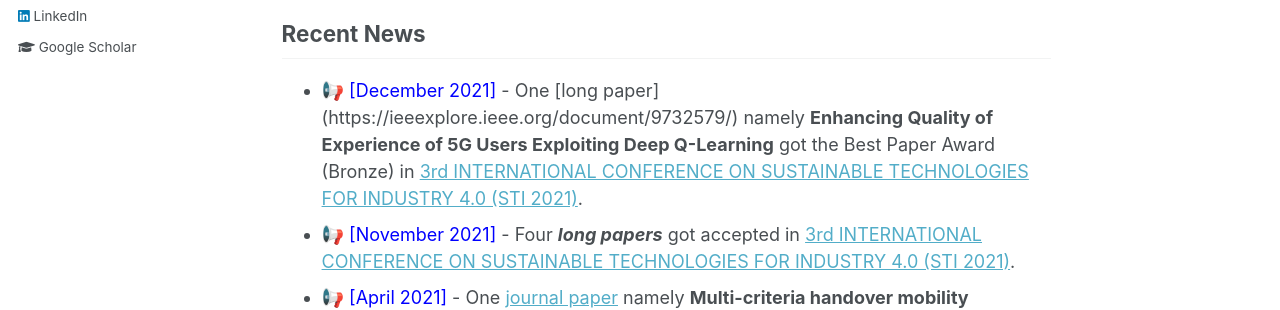
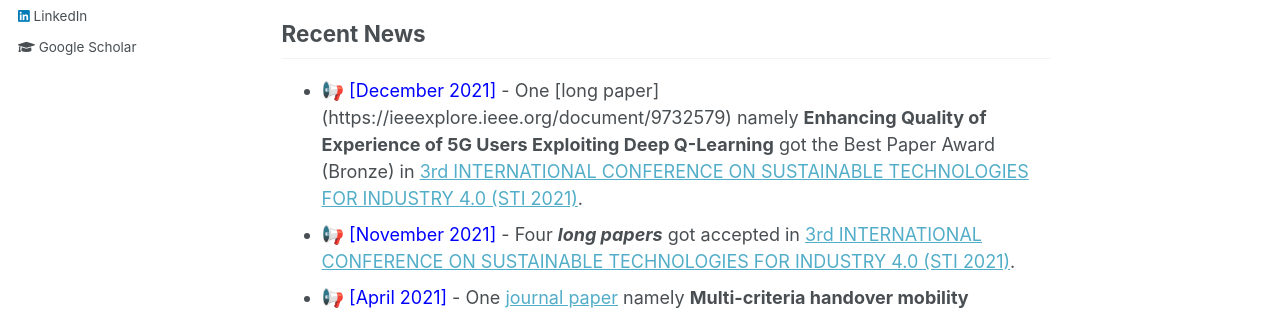
Before and after one commit to PalashRoy975/PalashRoy975.github.io, a Jekyll site: the page built from _pages/about.md, in a window 1280 px wide and 1178 px high. Shown: the part 474-784 px from the top of the window. Built offline with Jekyll 4.4.1, drawn with Linux system fonts in a browser that asks for light colours.

Commit message:
Update about.md

```diff
--- a/_pages/about.md
+++ b/_pages/about.md
@@ -22,7 +22,7 @@ I am Palash Roy. I have completed my Bachelor of Science (B.Sc.) degree in Compu
 
 
 ## Recent News
-* 📢 <span style="color:Blue"> [December 2021] </span> - One [long paper] (https://ieeexplore.ieee.org/document/9732579/) namely **Enhancing Quality of Experience of 5G Users Exploiting Deep Q-Learning** got the Best Paper Award (Bronze) in  [3rd INTERNATIONAL CONFERENCE ON
+* 📢 <span style="color:Blue"> [December 2021] </span> - One [long paper] (https://ieeexplore.ieee.org/document/9732579) namely **Enhancing Quality of Experience of 5G Users Exploiting Deep Q-Learning** got the Best Paper Award (Bronze) in  [3rd INTERNATIONAL CONFERENCE ON
 SUSTAINABLE TECHNOLOGIES FOR INDUSTRY 4.0 (STI 2021)](http://fse.green.edu.bd/sti-2021/).
 * 📢 <span style="color:Blue"> [November 2021] </span> - Four ***long papers*** got accepted in  [3rd INTERNATIONAL CONFERENCE ON
 SUSTAINABLE TECHNOLOGIES FOR INDUSTRY 4.0 (STI 2021)](http://fse.green.edu.bd/sti-2021/).
```
